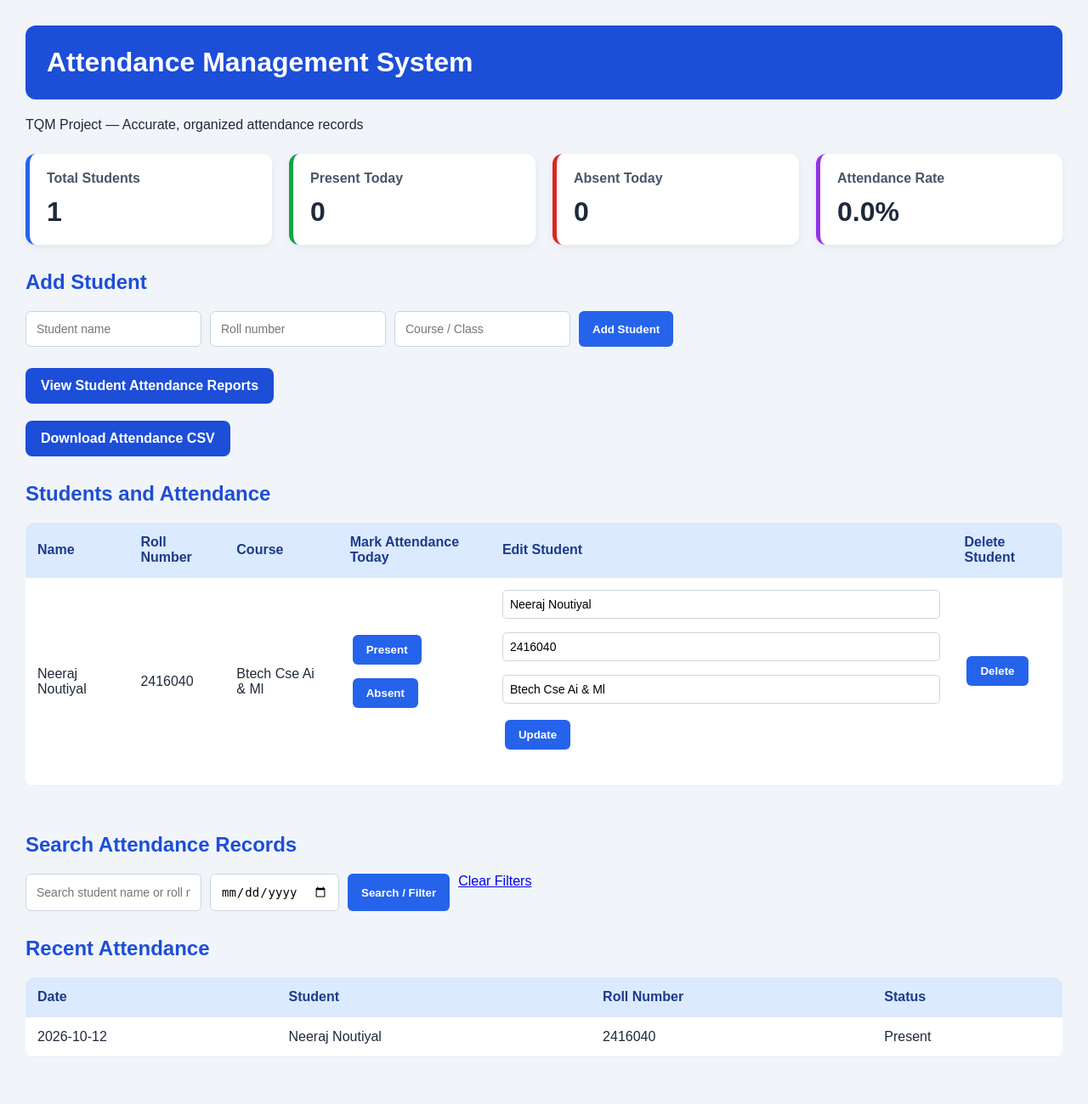
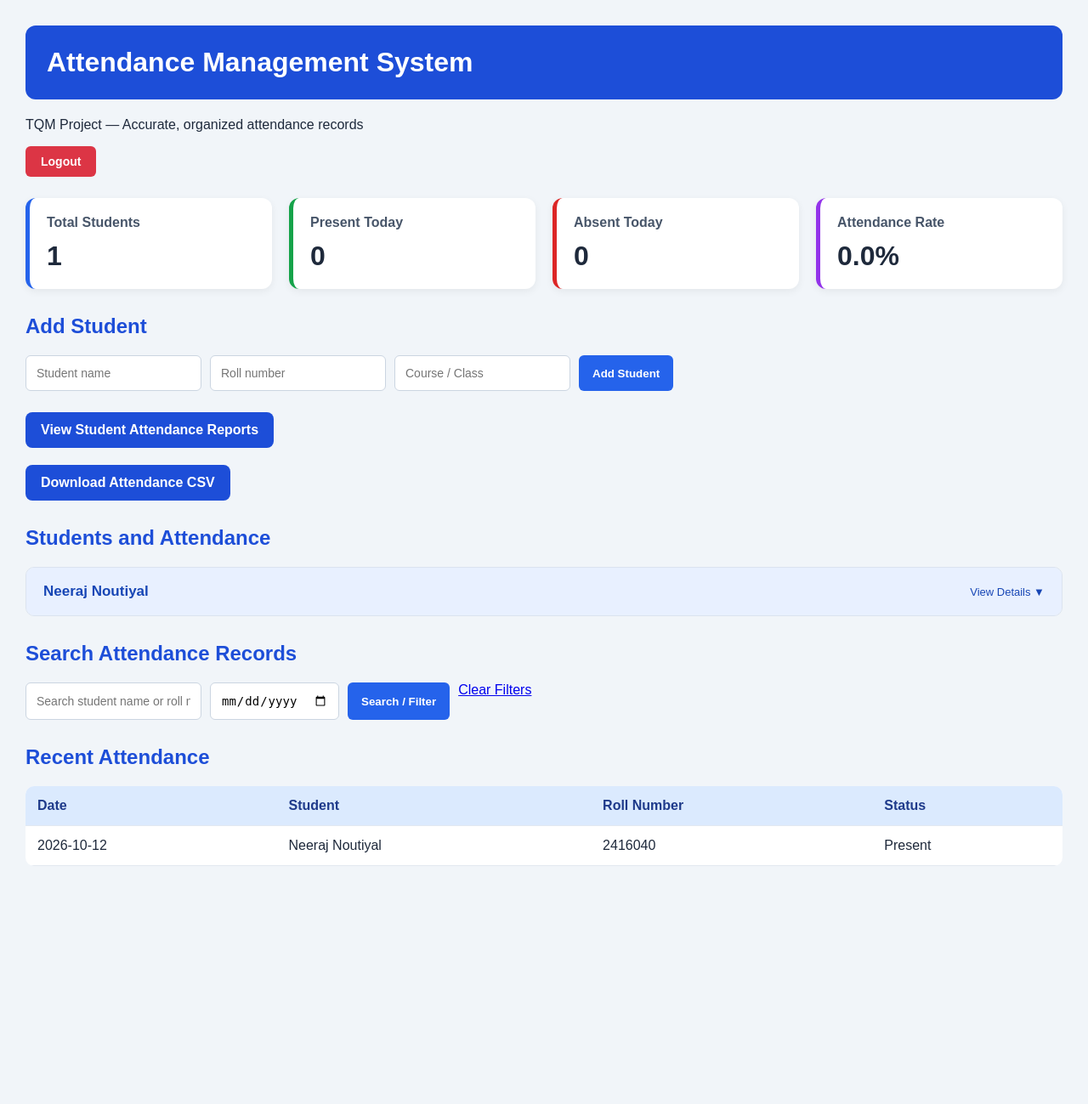
Before and after one commit to NeerajNoutiyal/Attendance-Management-System, a Flask app: page / in a window 1280 px wide. Shown: the whole page at 85% size. After the commit the page ends 1019 px from the top, so only its background shows below. Run offline with Flask 3, Linux system fonts and the light colour scheme; a user stored in the database is signed in; data comes from the database, SQL or seed files in the repository.

Commit message:
Update admin login and student management interface

````diff
--- a/static/style.css
+++ b/static/style.css
@@ -191,3 +191,105 @@ table {
     width: 100%;
     border-collapse: collapse;
 }
+.logout-btn {
+    background-color: #dc3545;
+    color: white;
+    border: none;
+    padding: 10px 18px;
+    border-radius: 6px;
+    cursor: pointer;
+    font-size: 14px;
+}
+
+.logout-btn:hover {
+    background-color: #b02a37;
+}
+
+/* Expandable student list */
+.student-list {
+    display: flex;
+    flex-direction: column;
+    gap: 12px;
+    margin-top: 20px;
+}
+
+.student-card {
+    background: #ffffff;
+    border: 1px solid #dbe3ef;
+    border-radius: 10px;
+    overflow: hidden;
+}
+
+.student-name {
+    display: flex;
+    align-items: center;
+    justify-content: space-between;
+    gap: 12px;
+    padding: 18px 20px;
+    cursor: pointer;
+    background: #e8f0ff;
+    color: #1746b5;
+    font-size: 17px;
+    font-weight: 600;
+    list-style: none;
+}
+
+.student-name::-webkit-details-marker {
+    display: none;
+}
+
+.student-name:hover {
+    background: #d7e5ff;
+}
+
+.student-arrow {
+    font-size: 13px;
+    font-weight: normal;
+}
+
+.student-card[open] .student-arrow {
+    transform: rotate(180deg);
+}
+
+.student-details {
+    padding: 20px;
+}
+
+.student-details p {
+    margin: 10px 0;
+}
+
+.student-actions {
+    margin: 18px 0;
+}
+
+.edit-student-form {
+    display: flex;
+    flex-direction: column;
+    gap: 10px;
+    margin-bottom: 20px;
+}
+
+.edit-student-form label {
+    font-weight: 600;
+}
+
+.edit-student-form input {
+    width: 100%;
+    box-sizing: border-box;
+}
+
+.student-details form button {
+    margin: 5px 5px 5px 0;
+}
+
+@media (max-width: 600px) {
+    .student-name {
+        padding: 14px;
+        font-size: 15px;
+    }
+
+    .student-details {
+        padding: 14px;
+    }
+}
--- a/templates/index.html
+++ b/templates/index.html
@@ -7,14 +7,32 @@
     <title>Attendance Management System</title>
     <link rel="stylesheet" href="{{ url_for('static', filename='style.css') }}">
 </head>
+
 <body>
     <header>
         <h1>Attendance Management System</h1>
         <p>TQM Project — Accurate, organized attendance records</p>
+
+        <form action="{{ url_for('logout') }}" method="POST">
+            <button type="submit" class="logout-btn">Logout</button>
+        </form>
     </header>
 
     <main>
-        <!-- Dashboard Statistics -->
+        <!-- Flash Messages -->
+        {% with messages = get_flashed_messages(with_categories=true) %}
+            {% if messages %}
+                <section class="flash-container">
+                    {% for category, message in messages %}
+                        <div class="flash-message {{ category }}">
+                            {{ message }}
+                        </div>
+                    {% endfor %}
+                </section>
+            {% endif %}
+        {% endwith %}
+
+        <!-- Dashboard Statistics and Add Student -->
         <section class="card">
             <div class="stats-container">
                 <div class="stat-card total-card">
@@ -38,23 +56,35 @@
                 </div>
             </div>
 
-            <!-- Add Student -->
             <h2>Add Student</h2>
+
             <form action="{{ url_for('add_student') }}" method="POST">
-                <input type="text" name="name"
-                       placeholder="Student name" required>
+                <input
+                    type="text"
+                    name="name"
+                    placeholder="Student name"
+                    required
+                >
 
-                <input type="text" name="roll_no"
-                       placeholder="Roll number" required>
+                <input
+                    type="text"
+                    name="roll_no"
+                    placeholder="Roll number"
+                    required
+                >
 
-                <input type="text" name="course"
-                       placeholder="Course / Class" required>
+                <input
+                    type="text"
+                    name="course"
+                    placeholder="Course / Class"
+                    required
+                >
 
                 <button type="submit">Add Student</button>
             </form>
         </section>
 
-        <!-- Reports and Export -->
+        <!-- Reports and CSV Export -->
         <section class="card">
             <div class="report-link">
                 <a href="{{ url_for('student_report') }}">
@@ -68,99 +98,137 @@
                 </a>
             </div>
 
+            <!-- Expandable Student List -->
             <h2>Students and Attendance</h2>
 
             {% if students %}
-            <div class="table-wrap">
-                <table>
-                    <thead>
-                        <tr>
-                            <th>Name</th>
-                            <th>Roll Number</th>
-                            <th>Course</th>
-                            <th>Mark Attendance Today</th>
-                            <th>Edit Student</th>
-                            <th>Delete Student</th>
-                        </tr>
-                    </thead>
+                <div class="student-list">
+                    {% for student in students %}
+                        <details class="student-card">
+                            <summary class="student-name">
+                                <span>{{ student.name }}</span>
+                                <span class="student-arrow">View Details ▼</span>
+                            </summary>
 
-                    <tbody>
-                        {% for student in students %}
-                        <tr>
-                            <td>{{ student.name }}</td>
-                            <td>{{ student.roll_no }}</td>
-                            <td>{{ student.course }}</td>
+                            <div class="student-details">
+                                <div class="student-info">
+                                    <p>
+                                        <strong>Roll Number:</strong>
+                                        {{ student.roll_no }}
+                                    </p>
 
-                            <!-- Attendance Buttons -->
-                            <td>
-                                <form action="{{ url_for('mark_attendance') }}"
-                                      method="POST">
-                                    <input type="hidden"
+                                    <p>
+                                        <strong>Course:</strong>
+                                        {{ student.course }}
+                                    </p>
+                                </div>
+
+                                <!-- Mark Attendance -->
+                                <h3>Mark Attendance Today</h3>
+
+                                <form
+                                    action="{{ url_for('mark_attendance') }}"
+                                    method="POST"
+                                    class="attendance-form"
+                                >
+                                    <input
+                                        type="hidden"
                                         name="student_id"
-                                           value="{{ student.id }}">
+                                        value="{{ student.id }}"
+                                    >
 
-                                    <button type="submit"
+                                    <button
+                                        type="submit"
                                         name="status"
-                                            value="Present">
+                                        value="Present"
+                                    >
                                         Present
                                     </button>
 
-                                    <button type="submit"
+                                    <button
+                                        type="submit"
                                         name="status"
                                         value="Absent"
-                                            class="absent">
+                                        class="absent"
+                                    >
                                         Absent
                                     </button>
                                 </form>
-                            </td>
 
-                            <!-- Edit Student -->
-                            <td>
-                                <form action="{{ url_for('edit_student', student_id=student.id) }}"
-                                      method="POST">
-                                    <input type="text"
+                                <!-- Edit Student Details -->
+                                <h3>Edit Student Details</h3>
+
+                                <form
+                                    action="{{ url_for('edit_student', student_id=student.id) }}"
+                                    method="POST"
+                                    class="edit-student-form"
+                                >
+                                    <label for="name-{{ student.id }}">
+                                        Student Name
+                                    </label>
+
+                                    <input
+                                        type="text"
+                                        id="name-{{ student.id }}"
                                         name="name"
                                         value="{{ student.name }}"
-                                           placeholder="Name"
-                                           required>
+                                        required
+                                    >
 
-                                    <input type="text"
+                                    <label for="roll-{{ student.id }}">
+                                        Roll Number
+                                    </label>
+
+                                    <input
+                                        type="text"
+                                        id="roll-{{ student.id }}"
                                         name="roll_no"
                                         value="{{ student.roll_no }}"
-                                           placeholder="Roll number"
-                                           required>
+                                        required
+                                    >
 
-                                    <input type="text"
+                                    <label for="course-{{ student.id }}">
+                                        Course / Class
+                                    </label>
+
+                                    <input
+                                        type="text"
+                                        id="course-{{ student.id }}"
                                         name="course"
                                         value="{{ student.course }}"
-                                           placeholder="Course"
-                                           required>
+                                        required
+                                    >
 
-                                    <button type="submit">Update</button>
+                                    <button type="submit">
+                                        Update Details
+                                    </button>
                                 </form>
-                            </td>
 
                                 <!-- Delete Student -->
-                            <td>
-                                <form action="{{ url_for('delete_student', student_id=student.id) }}"
+                                <div class="delete-student">
+                                    <form
+                                        action="{{ url_for('delete_student', student_id=student.id) }}"
                                         method="POST"
-                                      onsubmit="return confirm('Delete this student and all their attendance records?');">
-                                    <button type="submit" class="absent">
-                                        Delete
+                                        onsubmit="return confirm('Delete this student and all their attendance records?');"
+                                    >
+                                        <button
+                                            type="submit"
+                                            class="absent"
+                                        >
+                                            Delete Student
                                         </button>
                                     </form>
-                            </td>
-                        </tr>
+                                </div>
+                            </div>
+                        </details>
                     {% endfor %}
-                    </tbody>
-                </table>
                 </div>
             {% else %}
                 <p>No students yet. Add your first student above.</p>
             {% endif %}
         </section>
 
-        <!-- Search and Filter -->
+        <!-- Search and Filter Attendance -->
         <section class="card">
             <h2>Search Attendance Records</h2>
 
@@ -179,6 +247,7 @@
                 >
 
                 <button type="submit">Search / Filter</button>
+
                 <a href="{{ url_for('index') }}">Clear Filters</a>
             </form>
 
@@ -216,12 +285,3 @@
     </main>
 </body>
 </html>
-{% with messages = get_flashed_messages(with_categories=true) %}
-    {% if messages %}
-        {% for category, message in messages %}
-            <div class="flash-message {{ category }}">
-                {{ message }}
-            </div>
-        {% endfor %}
-    {% endif %}
-{% endwith %}
--- a/templates/login.html
+++ b/templates/login.html
@@ -1,4 +1,3 @@
-```html
 <!DOCTYPE html>
 <html lang="en">
 <head>
@@ -32,4 +31,3 @@
     </div>
 </body>
 </html>
-```
````
Lines whose indentation alone changed are shown as unchanged.
